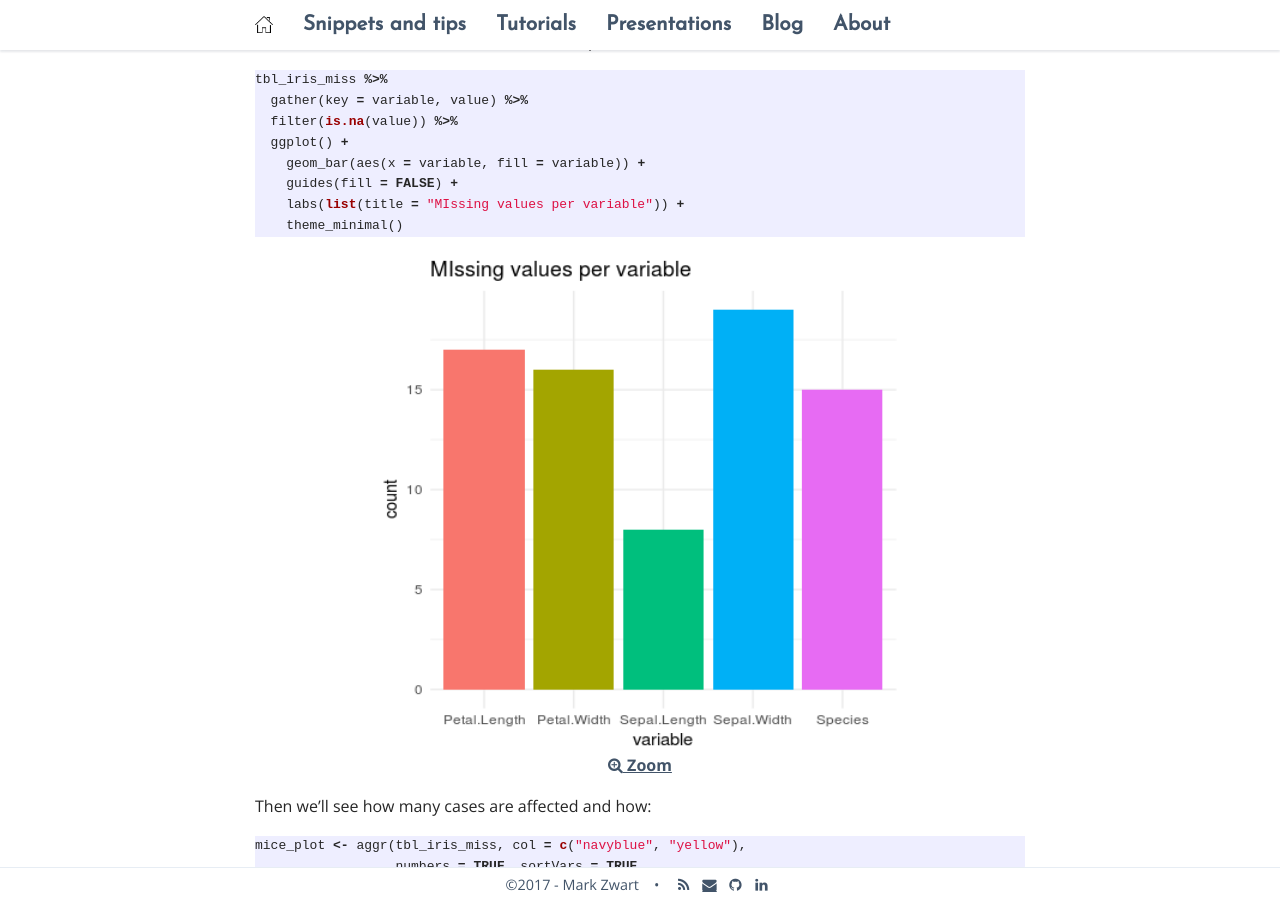
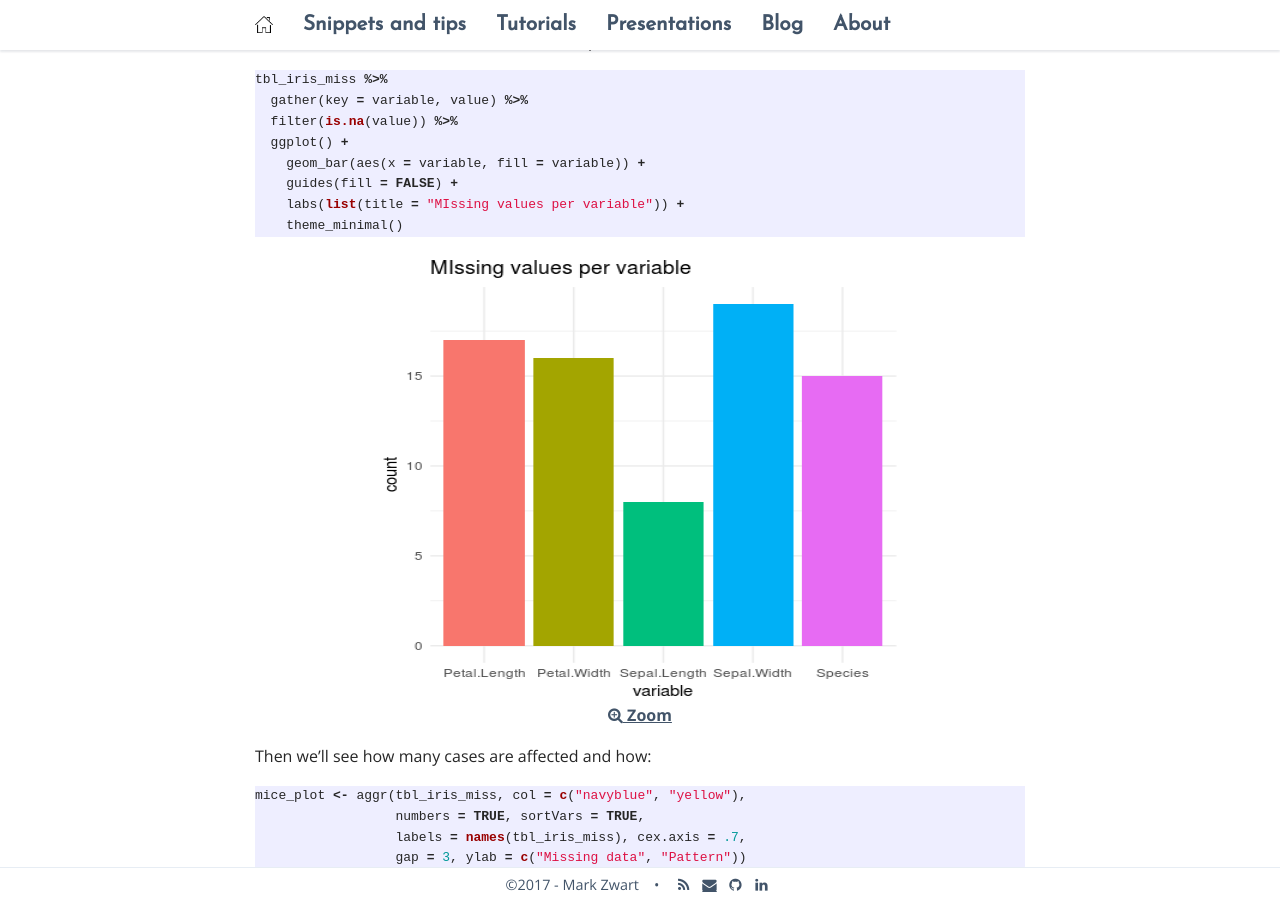
Before and after one commit to mark-me/mark-me.github.io, a Jekyll site: the page built from _pages/tutorials/impute-missings/impute-missings.md, in a window 1280 px wide and 900 px high, scrolled down 1084 px. Built offline with Jekyll 4.4.1, drawn with Linux system fonts in a browser that asks for light colours; nearby versions of some CDN libraries; comment, search, counter and statistics services are not loaded.

Commit message:
Update impute-missings.md

````diff
--- a/_pages/tutorials/impute-missings/impute-missings.md
+++ b/_pages/tutorials/impute-missings/impute-missings.md
@@ -43,7 +43,7 @@
 ```
 {:refdef: style="text-align: center;"}
 <a href="/_pages/tutorials/impute-missings/plot-missing-per-variable.png" target="_blank">
-<img src="/_pages/tutorials/impute-missings/plot-missing-per-variable.png" alt="" width="530" height="500" align="center"/>
+<img src="/_pages/tutorials/impute-missings/plot-missing-per-variable.png" alt="" width="530" height="450" align="center"/>
 <br>
 <i class='fa fa-search-plus '></i> Zoom</a>
 {: refdef}
@@ -57,7 +57,7 @@
 ```
 {:refdef: style="text-align: center;"}
 <a href="/_pages/tutorials/impute-missings/VIM-plot.png" target="_blank">
-<img src="/_pages/tutorials/impute-missings/VIM-plot.png" alt="" width="547" height="400" align="center"/>
+<img src="/_pages/tutorials/impute-missings/VIM-plot.png" alt="" width="442" height="400" align="center"/>
 <br>
 <i class='fa fa-search-plus '></i> Zoom</a>
 {: refdef}
````
